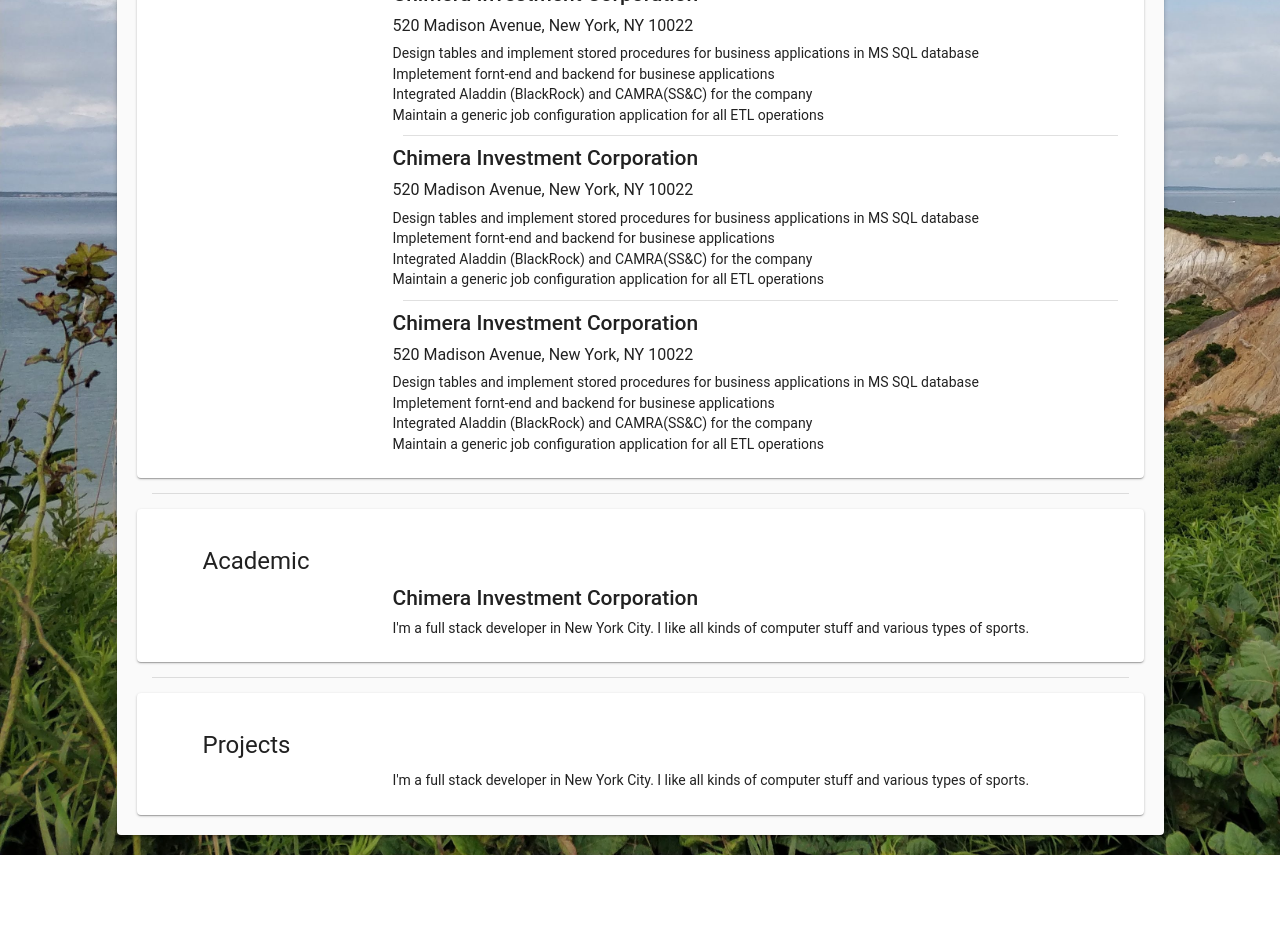
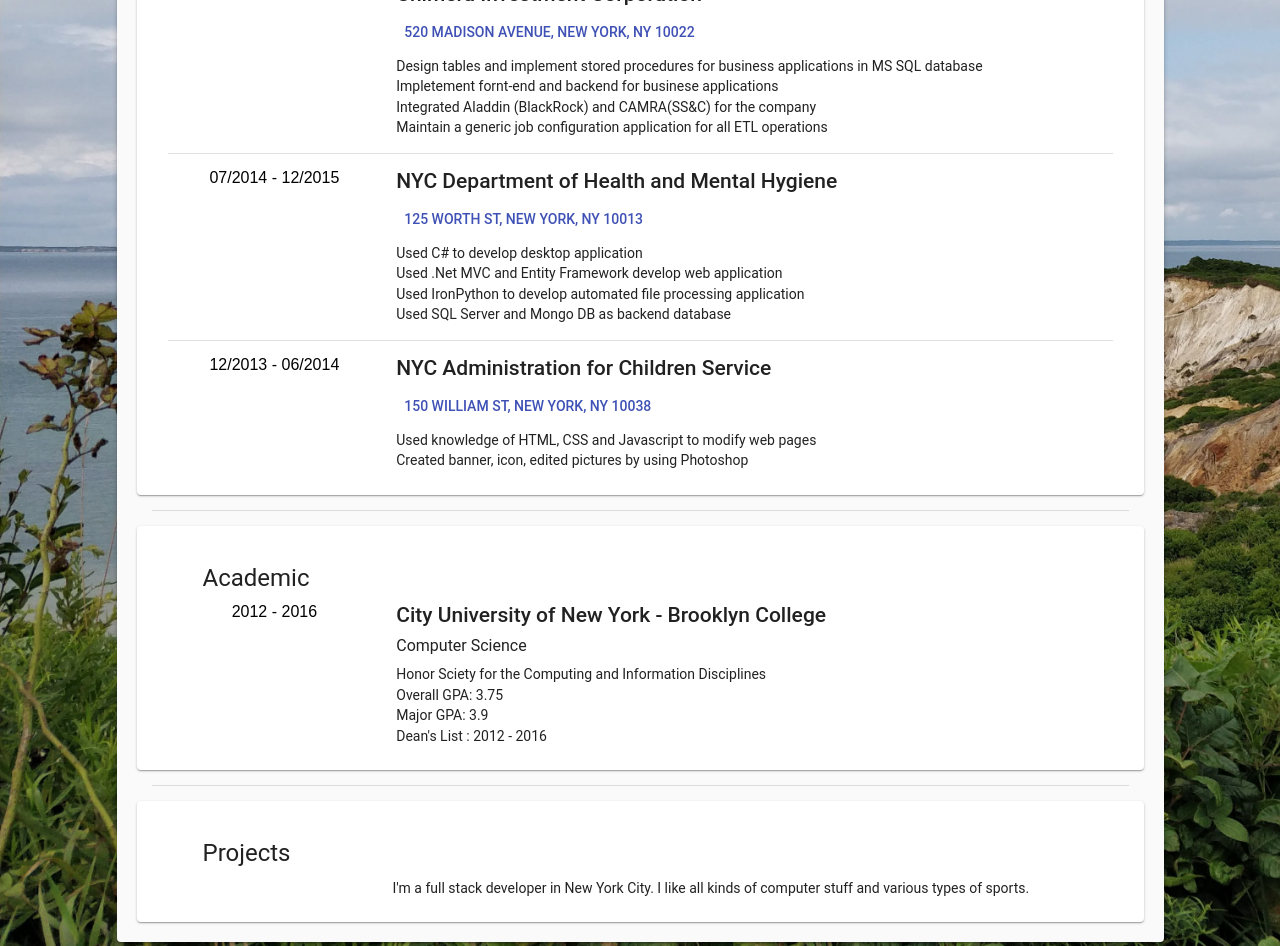
Before and after one commit to gavinz0228/homepage, a React (Create React App) app in the folder home_page/: page / in a window 1280 px wide. Shown: the part 500-1446 px from the top of the page. Before the commit the page ends 1355 px from the top, so only its background shows below. Built offline with nearby package versions, Linux system fonts and the light colour scheme.

Commit message:
completed Experiences and Academic section

```diff
--- a/home_page/src/components/Academic.js
+++ b/home_page/src/components/Academic.js
@@ -5,6 +5,7 @@
 import CardContent from '@material-ui/core/CardContent';
 import Button from '@material-ui/core/Button';
 import Typography from '@material-ui/core/Typography';
+import Grid from '@material-ui/core/Grid'
 const styles = theme => ({
     title:{
         paddingLeft: 50,
@@ -25,13 +26,26 @@
                 <Typography gutterBottom variant="headline" color="textPrimary" component="h2" className={this.props.classes.title}>
                     Academic
                 </Typography>
-                <Typography component="p" className={this.props.classes.content} >
-                    <Typography gutterBottom variant="title" color="textPrimary" component="h3">
-                        Chimera Investment Corporation
-                    </Typography>
-                    I'm a full stack developer in New York City.
-                    I like all kinds of computer stuff and various types of sports.
-                </Typography>
+                    <Grid container>
+                         <Grid xs={3} align="center">
+                         2012 - 2016
+                         </Grid>
+                        <Grid xs={8}>
+                            <Typography gutterBottom variant="title" color="textPrimary" component="h3">
+                           City University of New York - Brooklyn College
+                            </Typography>
+                            <Typography gutterBottom variant="subheading" color="textPrimary" component="h3">
+                            Computer Science
+                            </Typography>
+                            <Typography>
+                              Honor Sciety for the Computing and Information Disciplines<br/>
+                            Overall GPA: 3.75 <br/>
+                            Major GPA: 3.9 <br/>
+                            Dean's List : 2012 - 2016<br/>
+
+                            </Typography>
+                         </Grid>
+                    </Grid>
             </CardContent>
 
         </Card>
--- a/home_page/src/components/Experiences.js
+++ b/home_page/src/components/Experiences.js
@@ -6,6 +6,7 @@
 import Button from '@material-ui/core/Button';
 import Typography from '@material-ui/core/Typography';
 import Divider from '@material-ui/core/Divider';
+import Grid from '@material-ui/core/Grid'
 const styles = theme => ({
     title:{
         paddingLeft: 50,
@@ -15,7 +16,7 @@
         marginLeft:240
     },
     divider:{
-        margin:10
+        margin:15
     }
   });
 class Experiences extends Component {
@@ -23,50 +24,75 @@
       return (
         <Card >
             <CardContent>
+
                     <Typography gutterBottom variant="headline" color="secondary" component="h2" className={this.props.classes.title}>
                     Experiences
                     </Typography>
-                <Typography component="p" className={this.props.classes.content} >
+                    <Grid container>
+                         <Grid xs={3} align="center">
+                         01/2016 - Present
+                         </Grid>
+                        <Grid xs={8}>
                             <Typography gutterBottom variant="title" color="textPrimary" component="h3">
                             Chimera Investment Corporation
                             </Typography>
                             <Typography gutterBottom variant="subheading" color="textPrimary" component="h3">
+                          <Button color="primary" href="https://www.google.com/maps/search/?api=1&query=520 Madison Avenue, New York, NY 10022">
                              520 Madison Avenue, New York, NY 10022
+                         </Button>
                             </Typography>
+                            <Typography>
                             Design tables and implement stored procedures for business applications in MS SQL database<br/>
                             Impletement fornt-end and backend for businese applications<br/>
                             Integrated Aladdin (BlackRock) and CAMRA(SS&C) for the company<br/>
                             Maintain a generic job configuration application for all ETL operations<br/>
+                            </Typography>
+                         </Grid>
+                    </Grid>
 
                     <Divider className={this.props.classes.divider}/>
 
+                    <Grid container>
+                         <Grid xs={3} align="center">
+                         07/2014 - 12/2015
+                         </Grid>
+                        <Grid xs={8}>
                             <Typography gutterBottom variant="title" color="textPrimary" component="h3">
-                        Chimera Investment Corporation
+                               NYC Department of Health and Mental Hygiene
                             </Typography>
                             <Typography gutterBottom variant="subheading" color="textPrimary" component="h3">
-                        520 Madison Avenue, New York, NY 10022
+                                <Button color="primary" href="https://www.google.com/maps/search/?api=1&query=125 Worth St, New York, NY 10013">125 Worth St, New York, NY 10013</Button>
                             </Typography>
-                    Design tables and implement stored procedures for business applications in MS SQL database<br/>
-                    Impletement fornt-end and backend for businese applications<br/>
-                    Integrated Aladdin (BlackRock) and CAMRA(SS&C) for the company<br/>
-                    Maintain a generic job configuration application for all ETL operations<br/>
+                            <Typography>
+                                Used C# to develop desktop application<br/>
+                                Used .Net MVC and Entity Framework develop web application<br/>
+                                Used IronPython to develop automated file processing application<br/>
+                                Used SQL Server and Mongo DB as backend database<br/>
+                            </Typography>
+                         </Grid>
+                    </Grid>
+
 
                     <Divider className={this.props.classes.divider}/>
+
+
+                    <Grid container>
+                         <Grid xs={3} align="center">
+                         12/2013 - 06/2014
+                         </Grid>
+                        <Grid xs={8}>
                             <Typography gutterBottom variant="title" color="textPrimary" component="h3">
-                        Chimera Investment Corporation
+                               NYC Administration for Children Service
                             </Typography>
                             <Typography gutterBottom variant="subheading" color="textPrimary" component="h3">
-                        520 Madison Avenue, New York, NY 10022
+                            <Button color="primary" href="https://www.google.com/maps/search/?api=1&query=150 William St, New York, NY 10038">150 William St, New York, NY 10038</Button>
                             </Typography>
-                    Design tables and implement stored procedures for business applications in MS SQL database<br/>
-                    Impletement fornt-end and backend for businese applications<br/>
-                    Integrated Aladdin (BlackRock) and CAMRA(SS&C) for the company<br/>
-                    Maintain a generic job configuration application for all ETL operations<br/>
-
-
+                            <Typography>
+                                 Used knowledge of HTML, CSS and Javascript to modify web pages<br/>
+                                 Created banner, icon, edited pictures by using Photoshop<br/>
                             </Typography>
-
-
+                         </Grid>
+                    </Grid>
             </CardContent>
         </Card>
       )
```
Also changed, not shown: 1 other file (tests, documents, lock files or other folders). Lines whose indentation alone changed are shown as unchanged.
